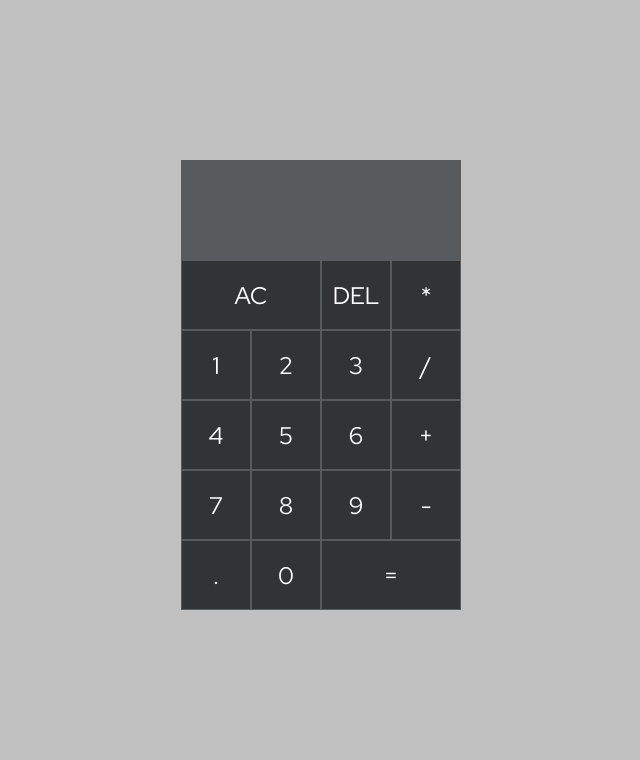
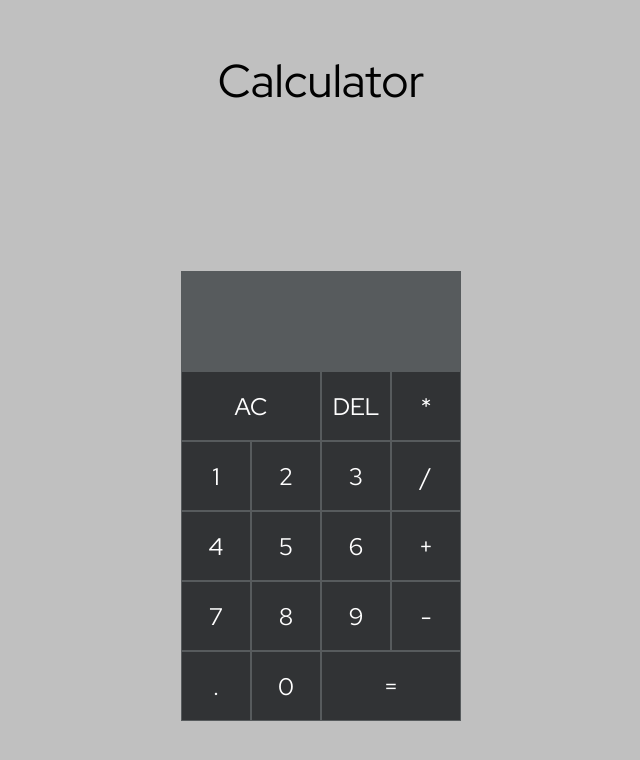
Before and after one commit to SzymonKrok/Calculator, a plain HTML site: page index.html in a window 1280 px wide. Shown: the whole page, without its empty margins (319-959 px from the left). Drawn offline with Linux system fonts and the light colour scheme.

Commit message:
Initial commit on fix branch

```diff
--- a/index.html
+++ b/index.html
@@ -6,6 +6,8 @@
     <link rel="stylesheet" href="style.css">
 </head>
 <body>
+
+<div class="title">Calculator</div>
 
 <div class="calculator">
 
--- a/style.css
+++ b/style.css
@@ -12,6 +12,13 @@ body {
     padding: 0;
     margin: 0;
     background: #C0C0C0;
+}
+
+.title {
+    font-size: 46px;
+    text-align: center;
+    color: #000;
+    margin-top: 50px;
 }
 
 .calculator {
```
